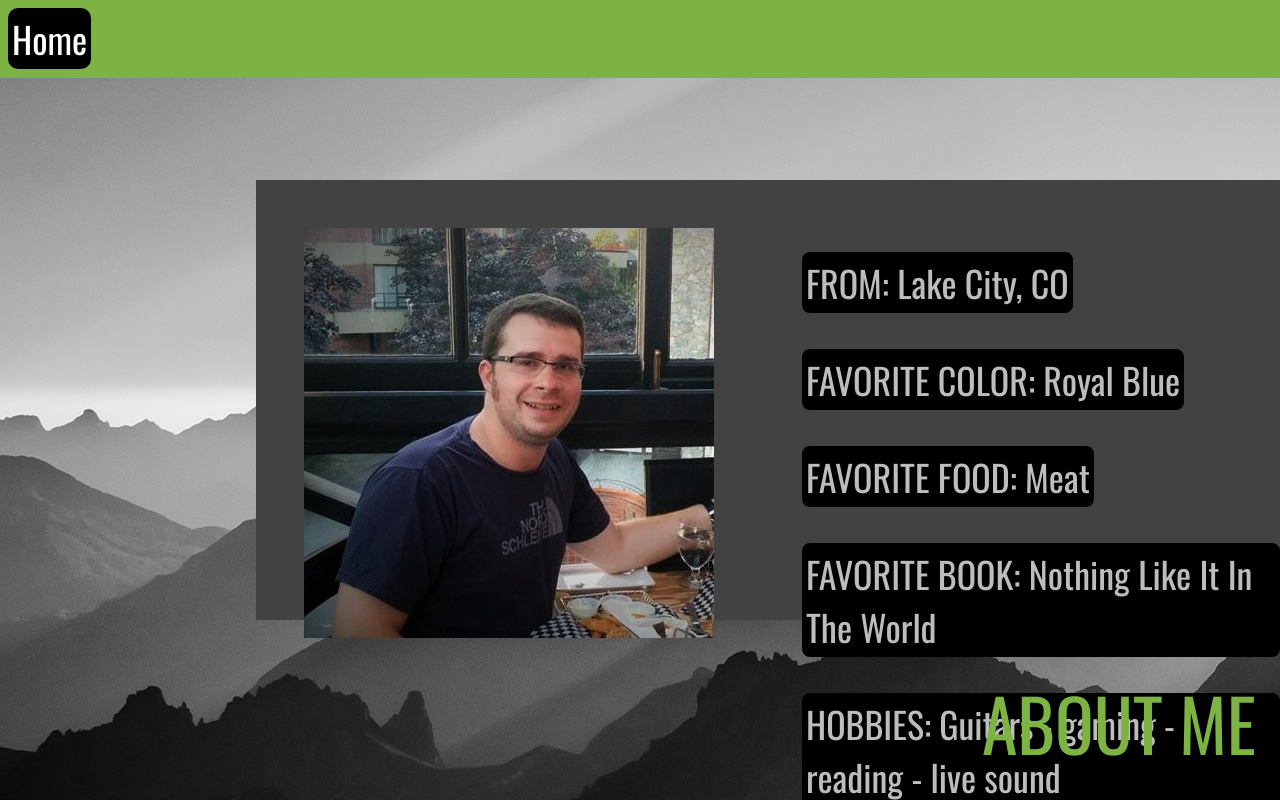
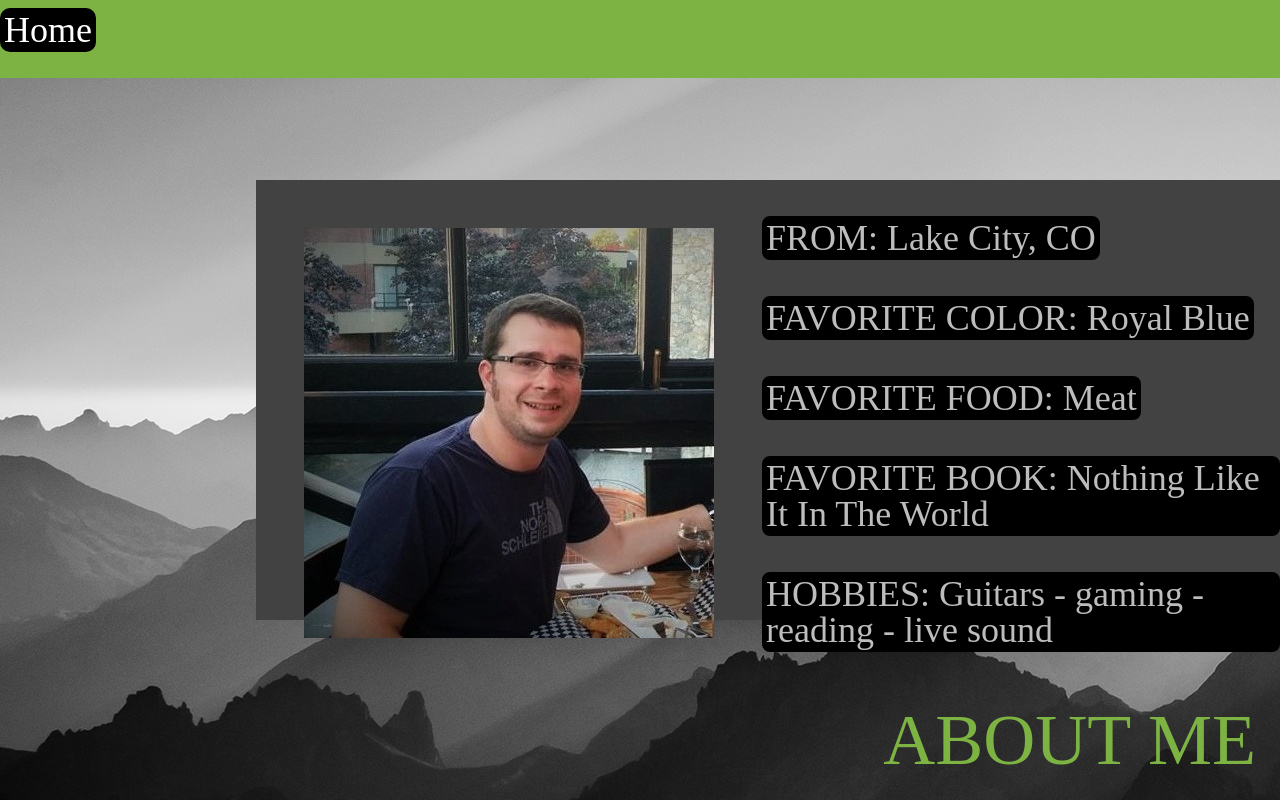
Before and after one commit to S204STi/personalPractice, a plain HTML site: page pageOne.html in a window 1280 px wide. Drawn offline with nearby package versions, Linux system fonts and the light colour scheme.

Commit message:
improvements

```diff
--- a/pageOne.html
+++ b/pageOne.html
@@ -9,7 +9,7 @@
   <header class="topBar">
   </header>
   <div class="home">
-    <a href="main.html">Home</a>
+    <a href="index.html">Home</a>
   </div>
 
   <div class="about">
--- a/style.css
+++ b/style.css
@@ -1,3 +1,55 @@
+/* http://meyerweb.com/eric/tools/css/reset/
+   v2.0 | 20110126
+   License: none (public domain)
+*/
+
+html, body, div, span, applet, object, iframe,
+h1, h2, h3, h4, h5, h6, p, blockquote, pre,
+a, abbr, acronym, address, big, cite, code,
+del, dfn, em, img, ins, kbd, q, s, samp,
+small, strike, strong, sub, sup, tt, var,
+b, u, i, center,
+dl, dt, dd, ol, ul, li,
+fieldset, form, label, legend,
+table, caption, tbody, tfoot, thead, tr, th, td,
+article, aside, canvas, details, embed,
+figure, figcaption, footer, header, hgroup,
+menu, nav, output, ruby, section, summary,
+time, mark, audio, video {
+	margin: 0;
+	padding: 0;
+	border: 0;
+	font-size: 100%;
+	font: inherit;
+	vertical-align: baseline;
+}
+/* HTML5 display-role reset for older browsers */
+article, aside, details, figcaption, figure,
+footer, header, hgroup, menu, nav, section {
+	display: block;
+}
+body {
+	line-height: 1;
+}
+ol, ul {
+	list-style: none;
+}
+blockquote, q {
+	quotes: none;
+}
+blockquote:before, blockquote:after,
+q:before, q:after {
+	content: '';
+	content: none;
+}
+table {
+	border-collapse: collapse;
+	border-spacing: 0;
+}
+
+
+
+
 body {
   background-image: url("mountains-big-long-range-covered-in-fog-x.jpg");
   max-width: 100%
@@ -20,7 +72,7 @@ a {
   margin: 0 0 8px 0;
   background-color: black;
   color: white;
-  font-family: "Oswald"; sans-serif;
+  font-family: "Oswald" sans-serif;
 }
 
 .menuLeft {
@@ -50,7 +102,7 @@ a {
   display: inline;
   background-color: black;
   color: white;
-  font-family: "Oswald"; sans-serif;
+  font-family: "Oswald" sans-serif;
   font-size: 36px;
 }
 
@@ -63,12 +115,12 @@ a {
   display: inline;
   background-color: black;
   color: white;
-  font-family: "Oswald"; sans-serif;
+  font-family: "Oswald" sans-serif;
   font-size: 36px;
 }
 
 .signature {
-  font-family: "Oswald"; sans-serif;
+  font-family: "Oswald" sans-serif;
   color: #7CB342;
   font-size: 72px;
   position: fixed;
@@ -92,12 +144,12 @@ a {
   display: inline;
   background-color: black;
   color: white;
-  font-family: "Oswald"; sans-serif;
+  font-family: "Oswald" sans-serif;
   font-size: 36px;
 }
 
 .pageTwoSig  {
-  font-family: "Oswald"; sans-serif;
+  font-family: "Oswald" sans-serif;
   color: #7CB342;
   font-size: 72px;
   position: fixed;
@@ -122,14 +174,14 @@ a {
   margin: 36px 0 18px 0;
   background-color: black;
   color: #BDBDBD;
-  font-family: "Oswald"; sans-serif;
+  font-family: "Oswald" sans-serif;
   font-size: 36px;
 }
 
 .aboutList  {
   display: grid;
   color: #BDBDBD;
-  font-family: "Oswald"; sans-serif;
+  font-family: "Oswald" sans-serif;
   font-size: 36px;
 }
 
@@ -142,7 +194,7 @@ a {
 
 ol {
   color: #BDBDBD;
-  font-family: "Oswald"; sans-serif;
+  font-family: "Oswald" sans-serif;
   font-size: 36px;
 
 }
```
Also changed, not shown: pageTwo.html (+1 -1 lines), firebase.json (added), index.html (renamed from main.html).
